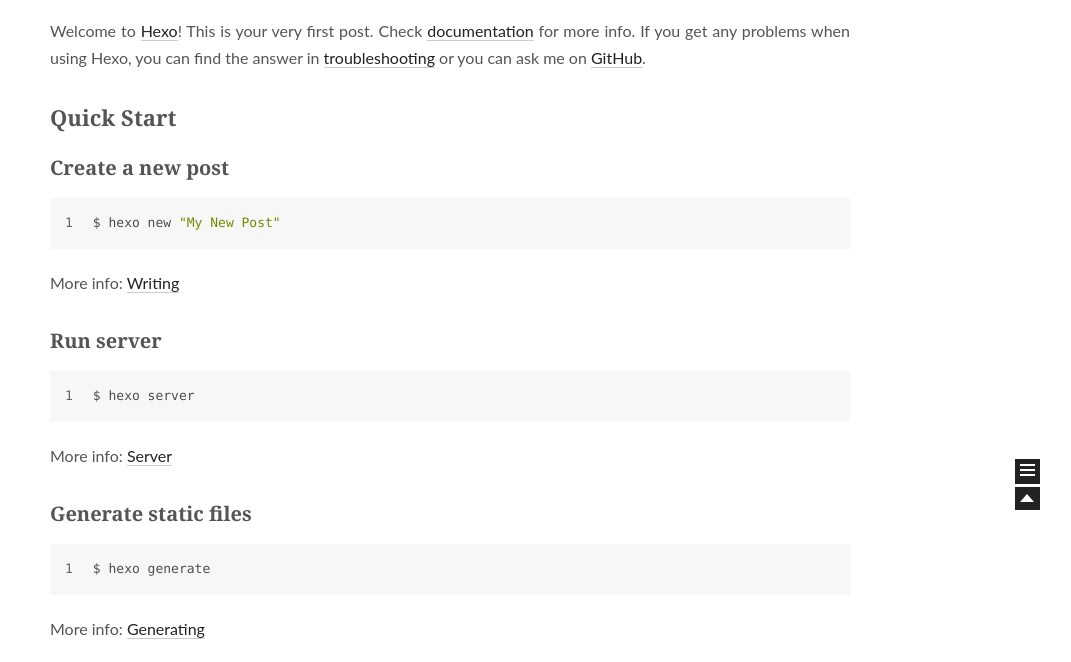
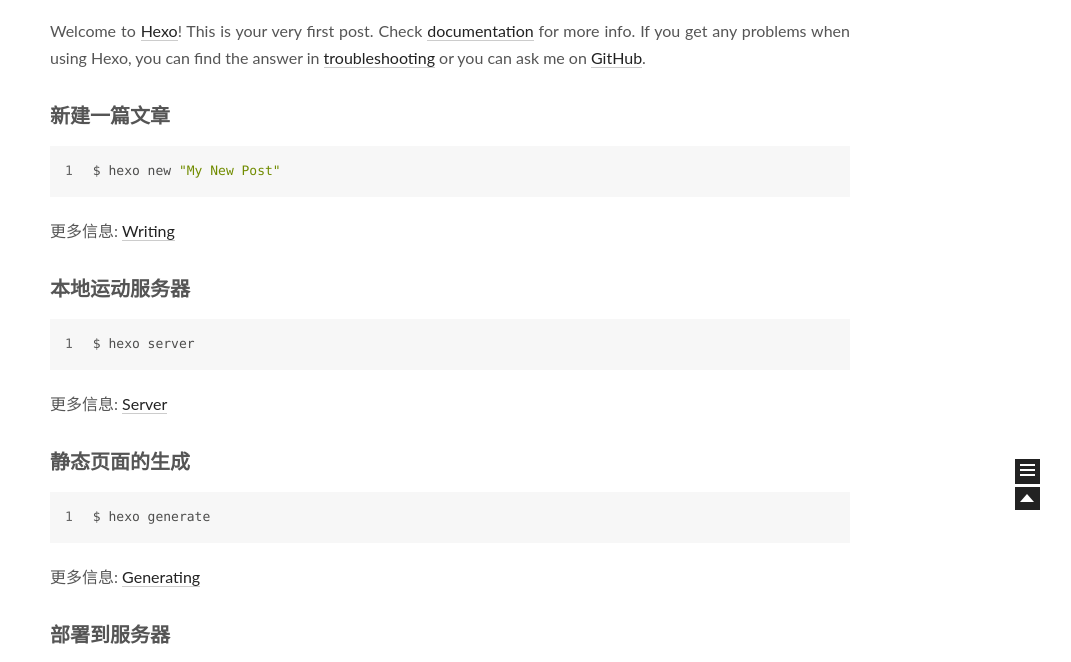
Before and after one commit to kuker-org/kuker, a plain HTML site: page index.html in a window 1280 px wide. Shown: the part 271-933 px from the top of the page, without its empty margins (190-1261 px from the left). Drawn offline with Linux system fonts and the light colour scheme.

Commit message:
Site updated: 2015-09-21 17:03:40

```diff
--- a/index.html
+++ b/index.html
@@ -177,7 +177,7 @@
       <div class="post-meta">
         <span class="post-time">
           发表于
-          <time itemprop="dateCreated" datetime="2015-09-21T16:58:39+08:00" content="2015-09-21">
+          <time itemprop="dateCreated" datetime="2015-09-21T17:03:23+08:00" content="2015-09-21">
             2015-09-21
           </time>
         </span>
@@ -213,14 +213,14 @@
 
 
           <span itemprop="articleBody"><p>Welcome to <a href="http://hexo.io/" target="_blank" rel="external">Hexo</a>! This is your very first post. Check <a href="http://hexo.io/docs/" target="_blank" rel="external">documentation</a> for more info. If you get any problems when using Hexo, you can find the answer in <a href="http://hexo.io/docs/troubleshooting.html" target="_blank" rel="external">troubleshooting</a> or you can ask me on <a href="https://github.com/hexojs/hexo/issues" target="_blank" rel="external">GitHub</a>.</p>
-<h2 id="Quick_Start">Quick Start</h2><h3 id="Create_a_new_post">Create a new post</h3><figure class="highlight bash"><table><tr><td class="gutter"><pre><span class="line">1</span><br></pre></td><td class="code"><pre><span class="line">$ hexo new <span class="string">"My New Post"</span></span><br></pre></td></tr></table></figure>
-<p>More info: <a href="http://hexo.io/docs/writing.html" target="_blank" rel="external">Writing</a></p>
-<h3 id="Run_server">Run server</h3><figure class="highlight bash"><table><tr><td class="gutter"><pre><span class="line">1</span><br></pre></td><td class="code"><pre><span class="line">$ hexo server</span><br></pre></td></tr></table></figure>
-<p>More info: <a href="http://hexo.io/docs/server.html" target="_blank" rel="external">Server</a></p>
-<h3 id="Generate_static_files">Generate static files</h3><figure class="highlight bash"><table><tr><td class="gutter"><pre><span class="line">1</span><br></pre></td><td class="code"><pre><span class="line">$ hexo generate</span><br></pre></td></tr></table></figure>
-<p>More info: <a href="http://hexo.io/docs/generating.html" target="_blank" rel="external">Generating</a></p>
-<h3 id="Deploy_to_remote_sites">Deploy to remote sites</h3><figure class="highlight bash"><table><tr><td class="gutter"><pre><span class="line">1</span><br></pre></td><td class="code"><pre><span class="line">$ hexo deploy</span><br></pre></td></tr></table></figure>
-<p>More info: <a href="http://hexo.io/docs/deployment.html" target="_blank" rel="external">Deployment</a></p>
+<h3 id="新建一篇文章">新建一篇文章</h3><figure class="highlight bash"><table><tr><td class="gutter"><pre><span class="line">1</span><br></pre></td><td class="code"><pre><span class="line">$ hexo new <span class="string">"My New Post"</span></span><br></pre></td></tr></table></figure>
+<p>更多信息: <a href="http://hexo.io/docs/writing.html" target="_blank" rel="external">Writing</a></p>
+<h3 id="本地运动服务器">本地运动服务器</h3><figure class="highlight bash"><table><tr><td class="gutter"><pre><span class="line">1</span><br></pre></td><td class="code"><pre><span class="line">$ hexo server</span><br></pre></td></tr></table></figure>
+<p>更多信息: <a href="http://hexo.io/docs/server.html" target="_blank" rel="external">Server</a></p>
+<h3 id="静态页面的生成">静态页面的生成</h3><figure class="highlight bash"><table><tr><td class="gutter"><pre><span class="line">1</span><br></pre></td><td class="code"><pre><span class="line">$ hexo generate</span><br></pre></td></tr></table></figure>
+<p>更多信息: <a href="http://hexo.io/docs/generating.html" target="_blank" rel="external">Generating</a></p>
+<h3 id="部署到服务器">部署到服务器</h3><figure class="highlight bash"><table><tr><td class="gutter"><pre><span class="line">1</span><br></pre></td><td class="code"><pre><span class="line">$ hexo deploy</span><br></pre></td></tr></table></figure>
+<p>更多信息: <a href="http://hexo.io/docs/deployment.html" target="_blank" rel="external">Deployment</a></p>
 </span>
 
 
```
Also changed, not shown: archives/2015/09/index.html (+1 -1 lines), archives/2015/index.html (+1 -1 lines), archives/index.html (+1 -1 lines), categories/Hexo-MarkDown/index.html (+1 -1 lines), tags/Hexo/index.html (+1 -1 lines), 1 other file.
